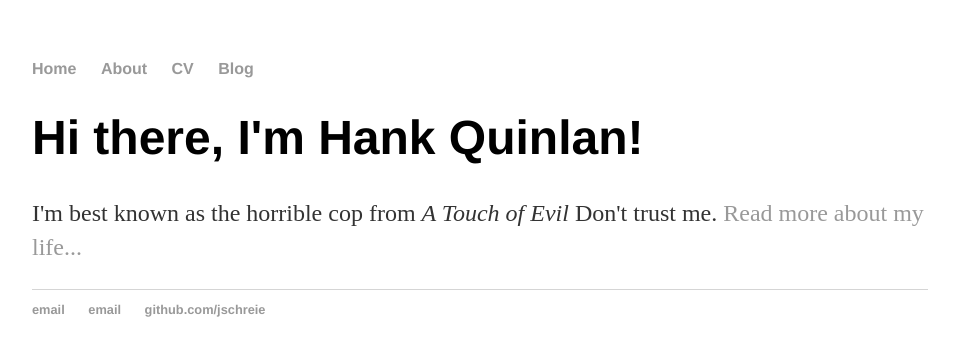
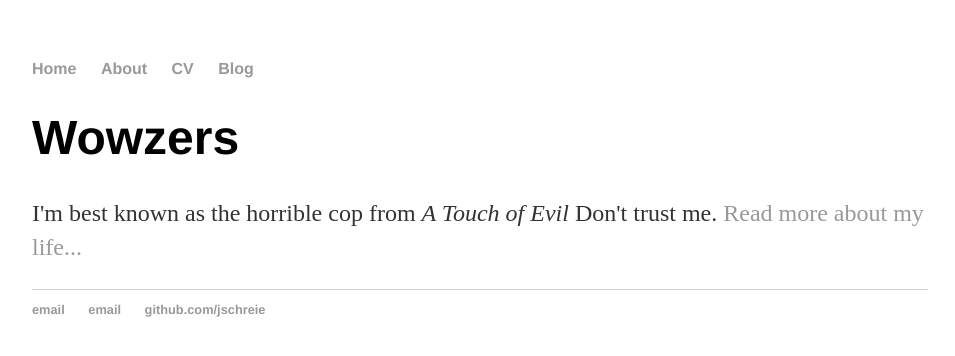
Before and after one commit to jschreie/jschreie.github.io, a Jekyll site: the page built from index.html, in a window 1280 px wide. Shown: the top 356 px of the page, without its empty margins (160-1115 px from the left). Built offline with Jekyll 4.4.1, drawn with Linux system fonts in a browser that asks for light colours.

Commit message:
Update index.html

```diff
--- a/index.html
+++ b/index.html
@@ -4,6 +4,6 @@ title: Jeremy Schreier, Marine Microbial Ecologist
 ---
 
 <div class="blurb">
-	<h1>Hi there, I'm Hank Quinlan!</h1>
+	<h1>Wowzers</h1>
 	<p>I'm best known as the horrible cop from <em>A Touch of Evil</em> Don't trust me. <a href="/about">Read more about my life...</a></p>
 </div><!-- /.blurb -->
```
